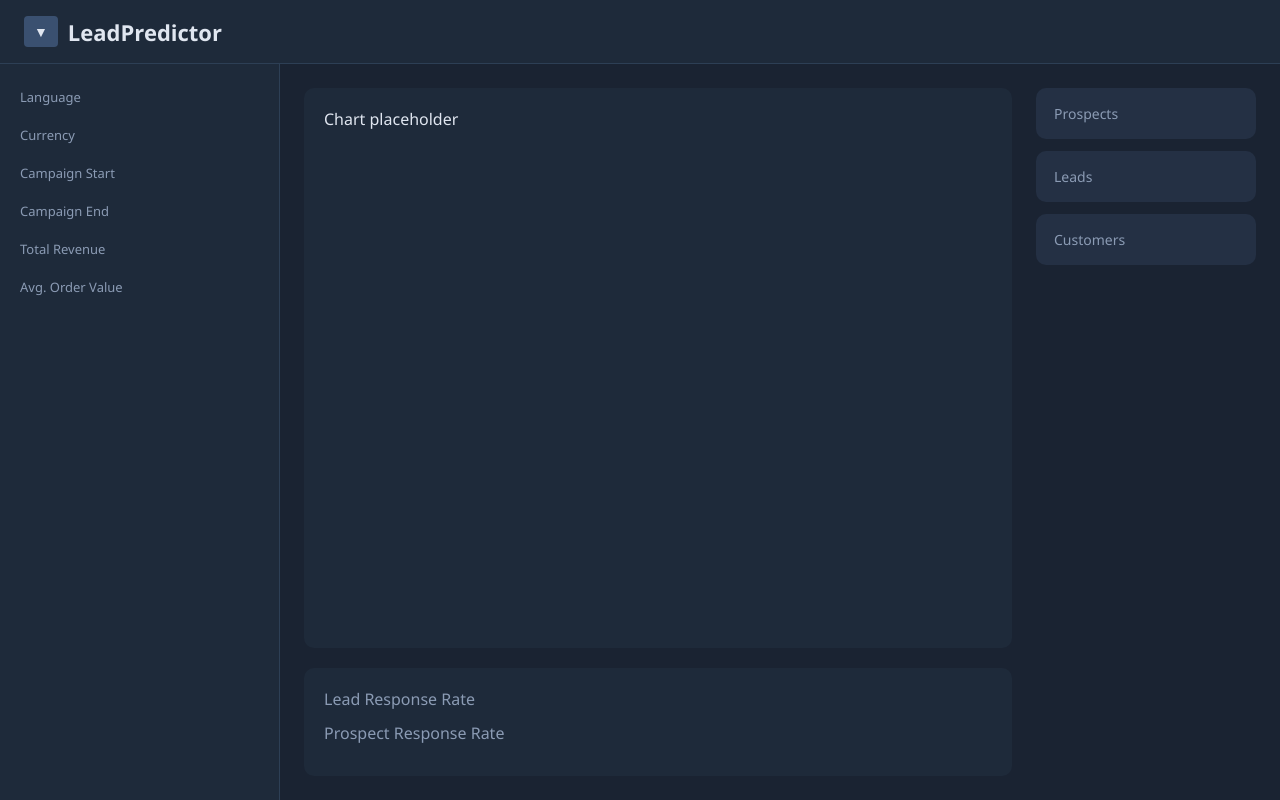
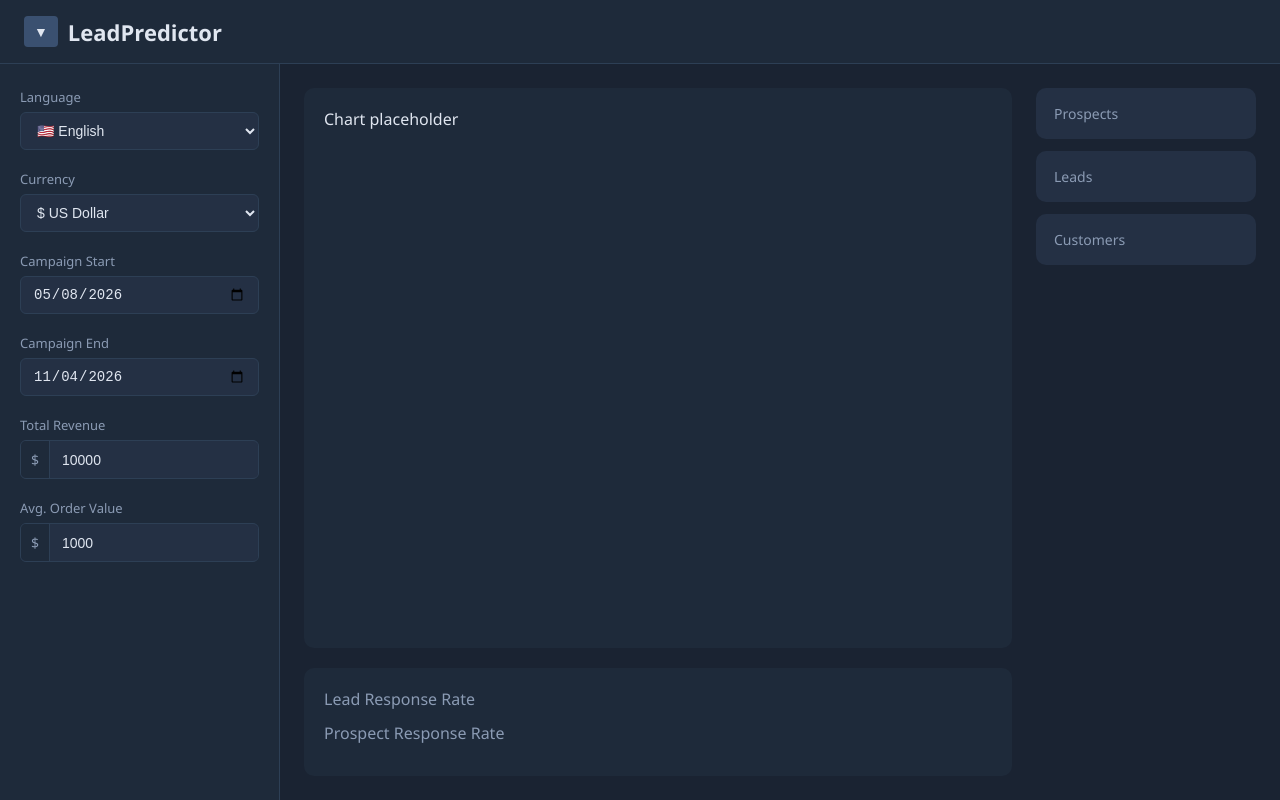
Before and after one commit to TodorMarkov91/LeadPredictor, a plain HTML site: page index.html in a window 1280 px wide. Drawn offline with Linux system fonts and the light colour scheme.

Commit message:
Add sidebar input controls for campaign settings

```diff
--- a/index.html
+++ b/index.html
@@ -71,6 +71,49 @@
             margin-bottom: 6px;
         }
 
+        .form-group select,
+        .form-group input[type="date"],
+        .form-group input[type="number"] {
+            width: 100%;
+            padding: 9px 12px;
+            background: #243044;
+            border: 1px solid #2d3f55;
+            color: #e0e6f0;
+            border-radius: 6px;
+            font-size: 14px;
+            outline: none;
+        }
+
+        .form-group select:focus,
+        .form-group input:focus {
+            border-color: #4a90e2;
+        }
+
+        .input-prefix {
+            display: flex;
+            align-items: center;
+            background: #243044;
+            border: 1px solid #2d3f55;
+            border-radius: 6px;
+            overflow: hidden;
+        }
+
+        .input-prefix span {
+            padding: 9px 10px;
+            background: #1e2a3a;
+            color: #8b9bb4;
+            border-right: 1px solid #2d3f55;
+            font-size: 14px;
+            flex-shrink: 0;
+        }
+
+        .input-prefix input {
+            border: none !important;
+            border-radius: 0 !important;
+            flex: 1;
+            background: transparent;
+        }
+
         .main {
             flex: 1;
             padding: 24px;
@@ -134,21 +177,48 @@
         <aside class="sidebar">
             <div class="form-group">
                 <label>Language</label>
+                <select id="language">
+                    <option value="en">&#127482;&#127480; English</option>
+                    <option value="bg">&#127463;&#127468; Bulgarian</option>
+                    <option value="de">&#127465;&#127466; German</option>
+                    <option value="fr">&#127467;&#127479; French</option>
+                </select>
             </div>
+
             <div class="form-group">
                 <label>Currency</label>
+                <select id="currency">
+                    <option value="USD">$ US Dollar</option>
+                    <option value="EUR">&#8364; Euro</option>
+                    <option value="BGN">&#1083;&#1074; Bulgarian Lev</option>
+                    <option value="GBP">&#163; British Pound</option>
+                </select>
             </div>
+
             <div class="form-group">
                 <label>Campaign Start</label>
+                <input type="date" id="campaignStart" value="2026-05-08">
             </div>
+
             <div class="form-group">
                 <label>Campaign End</label>
+                <input type="date" id="campaignEnd" value="2026-11-04">
             </div>
+
             <div class="form-group">
                 <label>Total Revenue</label>
+                <div class="input-prefix">
+                    <span id="currencySymbol">$</span>
+                    <input type="number" id="totalRevenue" value="10000" min="0">
+                </div>
             </div>
+
             <div class="form-group">
                 <label>Avg. Order Value</label>
+                <div class="input-prefix">
+                    <span id="currencySymbol2">$</span>
+                    <input type="number" id="avgOrderValue" value="1000" min="1">
+                </div>
             </div>
         </aside>
 
@@ -174,5 +244,14 @@
 
     </div>
 
+    <script>
+        document.getElementById('currency').addEventListener('change', function () {
+            const symbols = { USD: '$', EUR: '€', BGN: 'лв', GBP: '£' };
+            const sym = symbols[this.value] || '$';
+            document.getElementById('currencySymbol').textContent = sym;
+            document.getElementById('currencySymbol2').textContent = sym;
+        });
+    </script>
+
 </body>
 </html>
```
